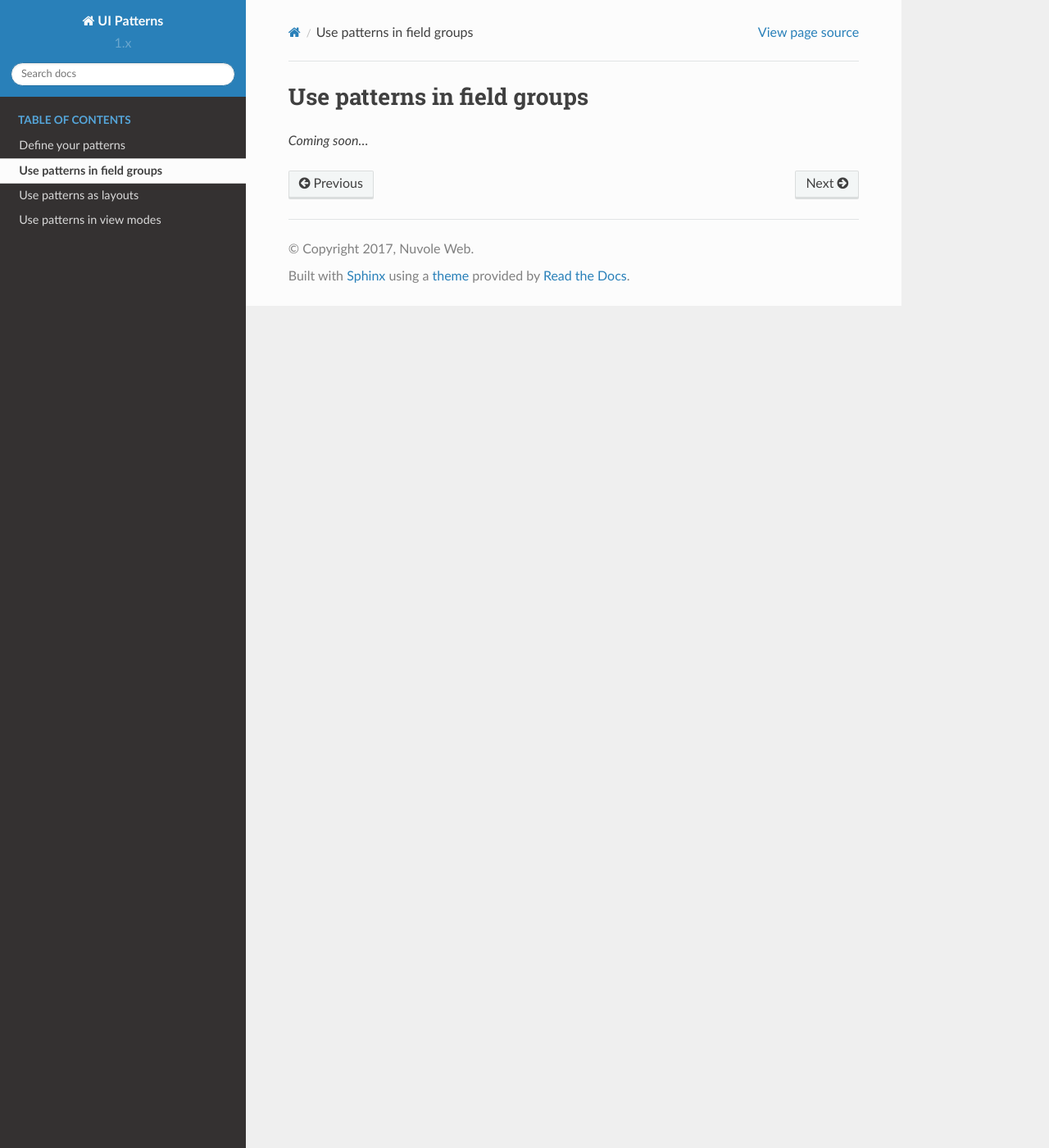
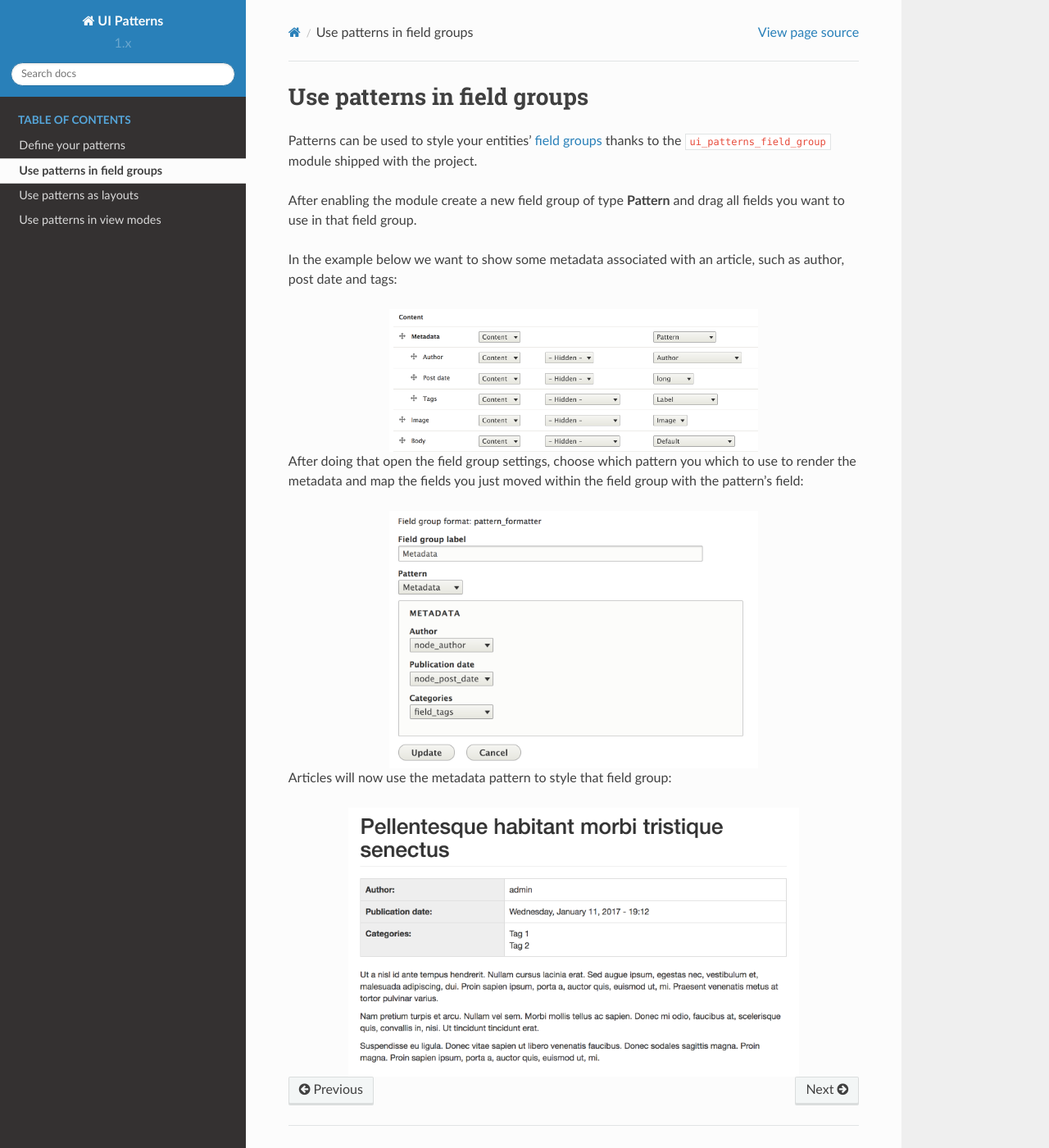
Before and after one commit to nuvoleweb/ui_patterns, a Sphinx documentation site: the page built from docs/content/field-group.rst, in a window 1280 px wide and 1400 px high. Shown: the whole window at 82% size. Built offline with Sphinx 7.4.7 and the Read the Docs theme 2.0.0, drawn with Linux system fonts in a browser that asks for light colours.

Commit message:
Add field group documentation.

```diff
--- a/docs/content/field-group.rst
+++ b/docs/content/field-group.rst
@@ -1,4 +1,26 @@
 Use patterns in field groups
 ----------------------------
 
-*Coming soon...*
+Patterns can be used to style your entities' `field groups <https://www.drupal.org/project/field_group>`_ thanks to the
+``ui_patterns_field_group`` module shipped with the project.
+
+After enabling the module create a new field group of type **Pattern** and drag all fields you want to use in that field group.
+
+In the example below we want to show some metadata associated with an article, such as author, post date and tags:
+
+.. image:: ../_static/fieldgroup-1.png
+   :align: center
+   :width: 450
+
+After doing that open the field group settings, choose which pattern you which to use to render the metadata and
+map the fields you just moved within the field group with the pattern's field:
+
+.. image:: ../_static/fieldgroup-2.png
+   :align: center
+   :width: 450
+
+Articles will now use the metadata pattern to style that field group:
+
+.. image:: ../_static/fieldgroup-3.png
+   :align: center
+   :width: 550
--- a/docs/index.rst
+++ b/docs/index.rst
@@ -8,8 +8,8 @@ or `Display Suite <https://www.drupal.org/project/ds>`_  view modes.
 The module also generates a pattern library page to be used as documentation for content editors or as a showcase
 for business like the one shown below:
 
-.. image:: _static/patter-library.png
-     :align: center
+.. image:: _static/pattern-library.png
+   :align: center
 
 Project overview
 ----------------
```
Also changed, not shown: docs/_static/fieldgroup-1.png (added), docs/_static/fieldgroup-2.png (added), docs/_static/fieldgroup-3.png (added).
